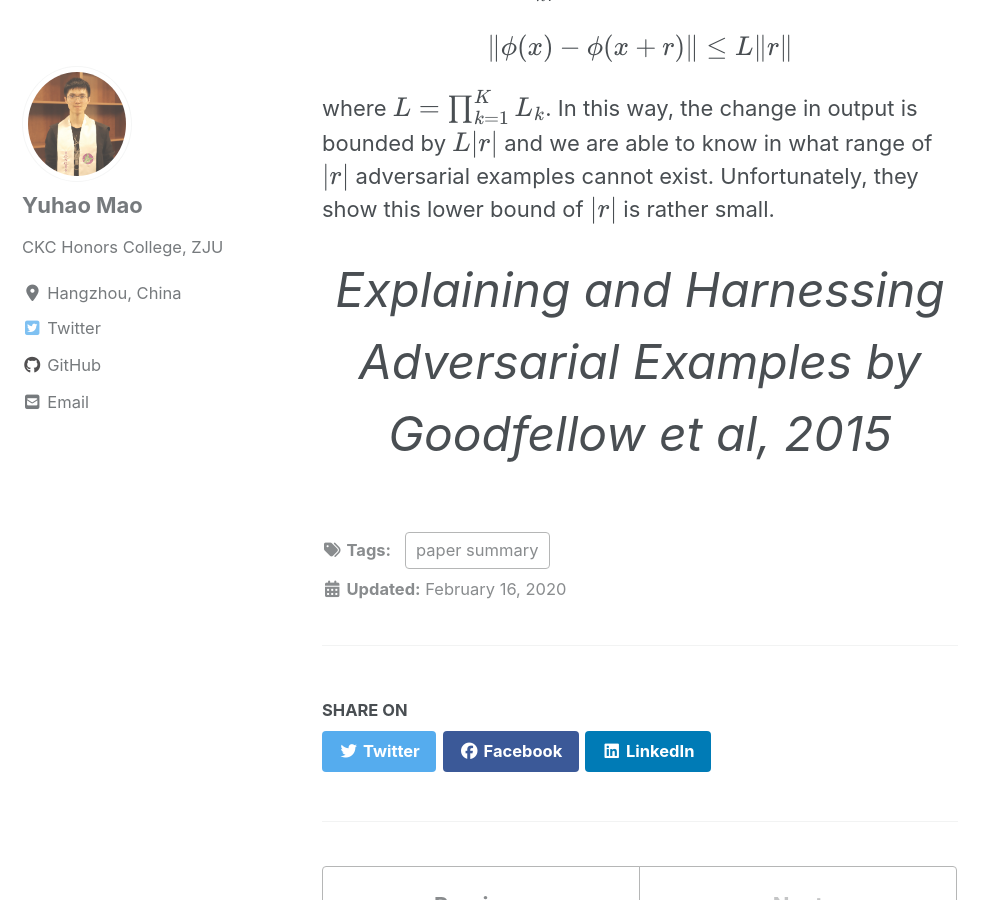
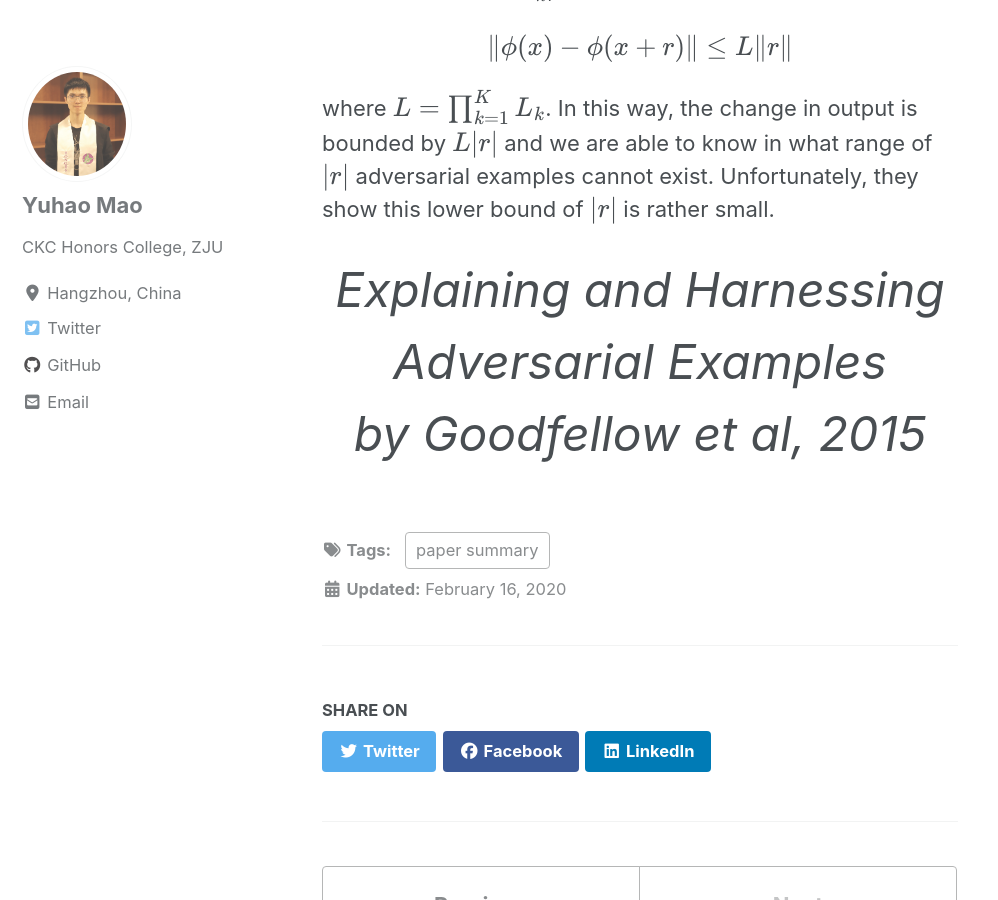
Before and after one commit to AlgebraLoveme/AlgebraLoveme.github.io, a Jekyll site: the page built from _posts/2020-02-16-paper_summary1.md, in a window 1280 px wide and 900 px high, scrolled down 2741 px. Shown: the whole window, without its empty margins (0-998 px from the left). Built offline with Jekyll 4.4.1, drawn with Linux system fonts in a browser that asks for light colours; cached includes are drawn as plain includes; nearby versions of some CDN libraries; formulas are drawn with MathJax 3.

Commit message:
Update 2020-02-16-paper_summary1.md

```diff
--- a/_posts/2020-02-16-paper_summary1.md
+++ b/_posts/2020-02-16-paper_summary1.md
@@ -60,4 +60,4 @@ $$\|\phi(x)-\phi(x+r)\| \leq L\|r\|$$
 
 where $L=\prod_{k=1}^{K} L_{k}$. In this way, the change in output is bounded by $L \|r\|$ and we are able to know in what range of $\|r\|$ adversarial examples cannot exist. Unfortunately, they show this lower bound of $\|r\|$ is rather small.
 
-<p style="text-align: center;"><font size='+4'><i>Explaining and Harnessing Adversarial Examples by Goodfellow et al, 2015</i></font></p>
+<p style="text-align: center;"><font size='+4'><i>Explaining and Harnessing Adversarial Examples<br> by Goodfellow et al, 2015</i></font></p>
```
